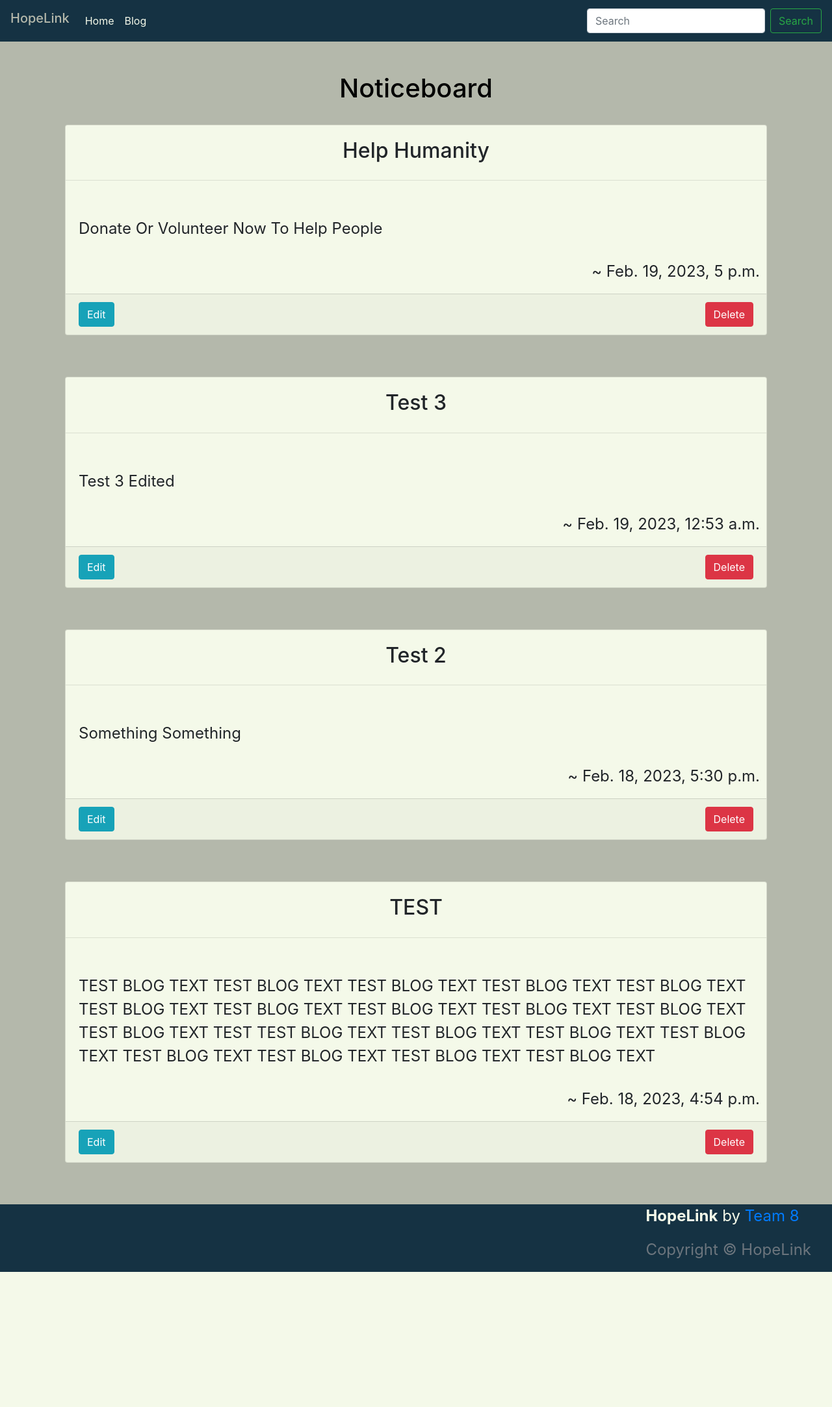
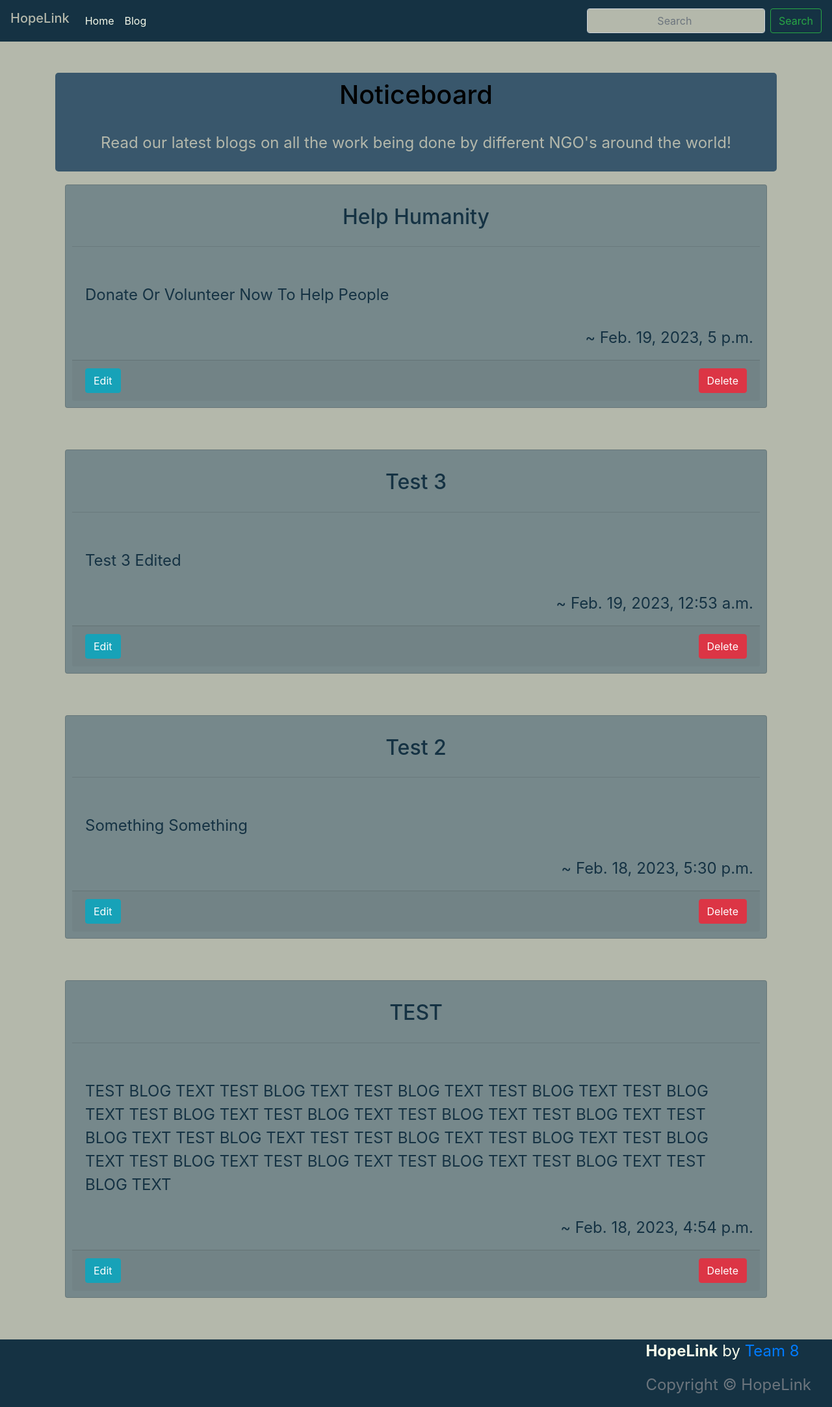
Before and after one commit to beratzorlu/HopeLink, a Django app: page /blog/ in a window 1280 px wide. Shown: the whole page at 65% size. Before the commit the page ends 1958 px from the top, so only its background shows below. Run offline with Django 4.2, Linux system fonts and the light colour scheme; data comes from the database, SQL or seed files in the repository; both versions use the stored data as it was after the commit; some libraries are stand-ins or nearby versions.

Commit message:
Add styling to blog page

```diff
--- a/blog/templates/blog/add_blog.html
+++ b/blog/templates/blog/add_blog.html
@@ -16,11 +16,11 @@
     <div class="container">
         <div class="row overlay-white p-2">
             <div class="col">
-                <form method="POST" class="card" action="{% url 'add_blog' %}" enctype="multipart/form-data">
+                <form method="POST" class="card blog-post" action="{% url 'add_blog' %}" enctype="multipart/form-data">
                     {% csrf_token %}
                     {{ form|crispy }}
                     <div>
-                        <a class="btn rounded-3" href="{% url 'blog' %}">Cancel</a>
+                        <a class="btn rounded-3 cancel-btn" href="{% url 'blog' %}">Cancel</a>
                         <button class="btn btn-success rounded-3" type="submit">Add blog</button>
                     </div>
                 </form>
--- a/blog/templates/blog/blog.html
+++ b/blog/templates/blog/blog.html
@@ -8,9 +8,12 @@
 <div class="container h-100 text-center">
     <div class="row h-100">
         <div class="col mt-5">
-            <h1 class="home-pg-text text-center title-margin" id="black">
-                Noticeboard
-            </h1>
+            <div id="noticeboard">
+                <h1 class="home-pg-text text-center title-margin" id="black">
+                    Noticeboard
+                </h1>
+                <p>Read our latest blogs on all the work being done by different NGO's around the world!</p>
+            </div>
             {% if request.user|has_group:"site_admin" %}
             <div class="btn-margin-hl">
                 <a class="btn rounded-0 btn-success" href="{% url 'add_blog' %}">
@@ -22,15 +25,15 @@
                 <div class="row">
                     <div class="col-12">
                         {% for blog in blog %}
-                        <div class="card w-100 message-hl card-main-hl">
+                        <div class="card w-100 message-hl card-main-hl blog-post">
                             <h2 class="card-title card-heading-hl">{{ blog.title }}</h2>
                             <hr>
                             <p class="card-body text-left card-heading-hl">{{blog.body}}</p>
                             <p class="text-right margin-right-hl">~ {{ blog.added_on }}</p>
                             <div class="card-footer">
                                 <small class="ml-3">
-                                    <a class="btn btn-info left" href="#">Edit</a>
-                                    <a class="btn btn-danger right" href="#">Delete</a>
+                                    <a class="btn btn-info left" href="{% url 'edit_blog' blog.id %}">Edit</a>
+                                    <a class="btn btn-danger right" href="{% url 'delete_blog' blog.id %}">Delete</a>
                                 </small>
                             </div>
                         </div>
--- a/hopelink/settings.py
+++ b/hopelink/settings.py
@@ -144,7 +144,7 @@ AUTH_PASSWORD_VALIDATORS = [
     },
 ]
 
-CSRF_TRUSTED_ORIGINS=['https://8000-beratzorlu-hopelink-u1b2yuyow99.ws-eu87.gitpod.io']
+CSRF_TRUSTED_ORIGINS=['https://8000-beratzorlu-hopelink-detbahrfenf.ws-eu87.gitpod.io']
 
 # Internationalization
 # https://docs.djangoproject.com/en/4.1/topics/i18n/
--- a/static/css/base.css
+++ b/static/css/base.css
@@ -121,6 +121,14 @@ p {
 
 /* Blog page */
 
+#noticeboard {
+    background-color: #284b63e0;
+    border-radius: 5px;
+    padding: 10px;
+    margin-bottom: 20px;
+    color: #b4b8ab;
+}
+
 .card-heading-hl {
     margin: 20px 0 10px 0;
     text-transform: capitalize;
@@ -129,6 +137,10 @@ p {
 .card-main-hl {
     margin-bottom: 4rem;
     background-color: #F4F9E9;
+}
+
+.card {
+    background-color: #b4b8ab;
 }
 
 .left {
@@ -152,7 +164,7 @@ p {
 }
 
 .message-hl:hover {
-    transform: scale(1.15);
+    transform: scale(1.05);
 }
 
 .btn-primary:hover {
@@ -160,8 +172,14 @@ p {
     background-color: #153243;
     border-color: #153243;
 }
-.message-hl:hover {
-    transform: scale(1.15);
+
+.blog-post {
+    background-color: #284b6370;
+    color: #153243;
+    padding: 10px;
+    font-size: 24px;
+    font-weight: 500;
+    text-align: center;
 }
 
 .footer-margin {
@@ -171,6 +189,28 @@ p {
 .title-margin {
     margin-bottom: 2rem;
 }
+
+.form-control {
+    display: block;
+    width: 100%;
+    padding: 0.375rem 0.75rem;
+    font-size: 1rem;
+    text-align: center;
+    line-height: 1.5;
+    color: #495057;
+    background-color: #b4b8ab;
+    background-clip: padding-box;
+    border: 1px solid #ced4da;
+    border-radius: 0.25rem;
+    transition: border-color .15s ease-in-out,box-shadow .15s ease-in-out;
+}
+
+.cancel-btn {
+    background-color: #ae0b36;
+    color:#fff;
+    margin: 10px;
+}
+
 /* ------------------------------profile and menu styling */
 .menu {
     height: 100vh;
```
Also changed, not shown: db.sqlite3.
